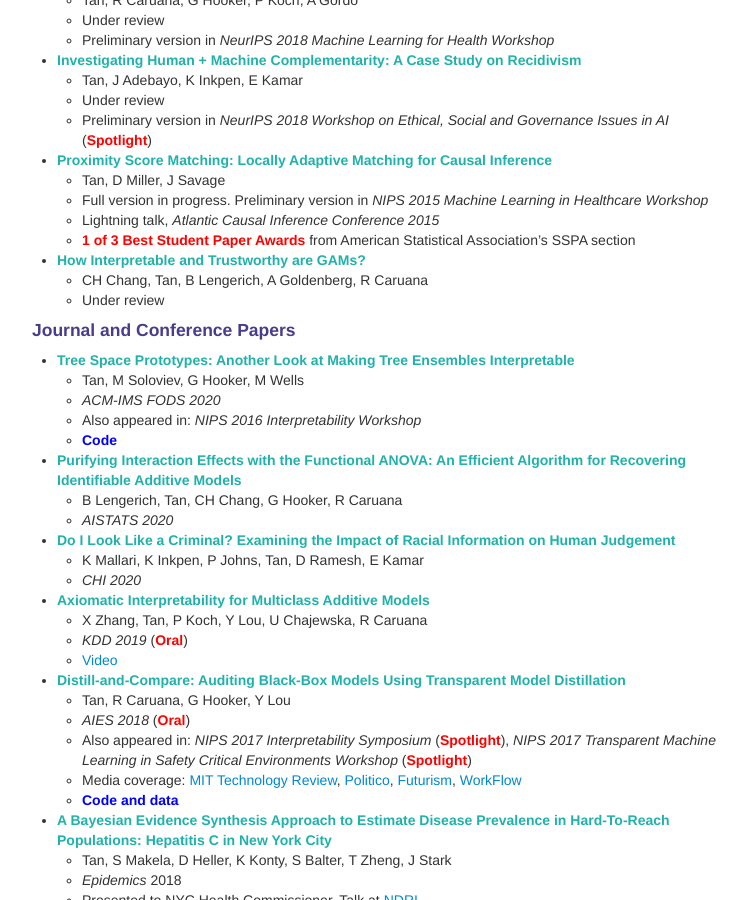
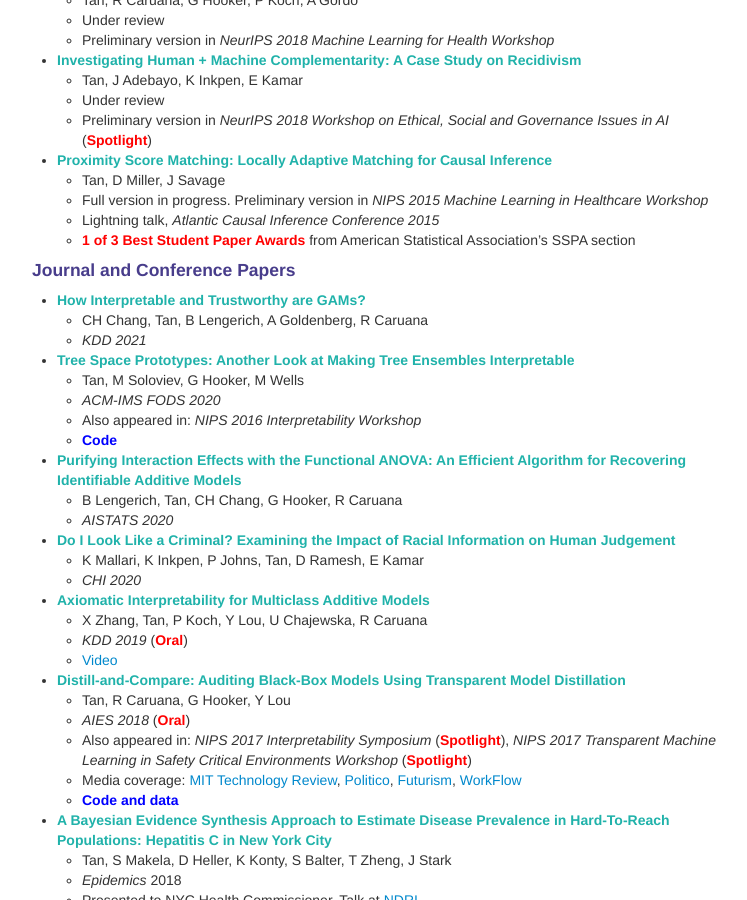
Before and after one commit to shftan/shftan.github.io, a Jekyll site: the page built from index.md, in a window 1280 px wide and 900 px high, scrolled down 1051 px. Shown: the whole window, without its empty margins (258-1005 px from the left). Built offline with Jekyll 4.4.1, drawn with Linux system fonts in a browser that asks for light colours.

Commit message:
Update index.md

```diff
--- a/index.md
+++ b/index.md
@@ -64,10 +64,10 @@ For older news, click <a class="paper" href="oldernews.html">here</a>.
    - Full version in progress. Preliminary version in _NIPS 2015 Machine Learning in Healthcare Workshop_
    - Lightning talk, _Atlantic Causal Inference Conference 2015_
    - <span class="highlight">1 of 3 Best Student Paper Awards</span> from American Statistical Association's SSPA section
+<h4>Journal and Conference Papers</h4>
 - <a class="paper" href="https://arxiv.org/abs/2006.06466">How Interpretable and Trustworthy are GAMs?</a>
    - CH Chang, Tan, B Lengerich, A Goldenberg, R Caruana
-   - Under review
-<h4>Journal and Conference Papers</h4>
+   - _KDD 2021_
 - <a class="paper" href="https://arxiv.org/abs/1611.07115">Tree Space Prototypes: Another Look at Making Tree Ensembles Interpretable</a>
    - Tan, M Soloviev, G Hooker, M Wells
    - _ACM-IMS FODS 2020_
```
